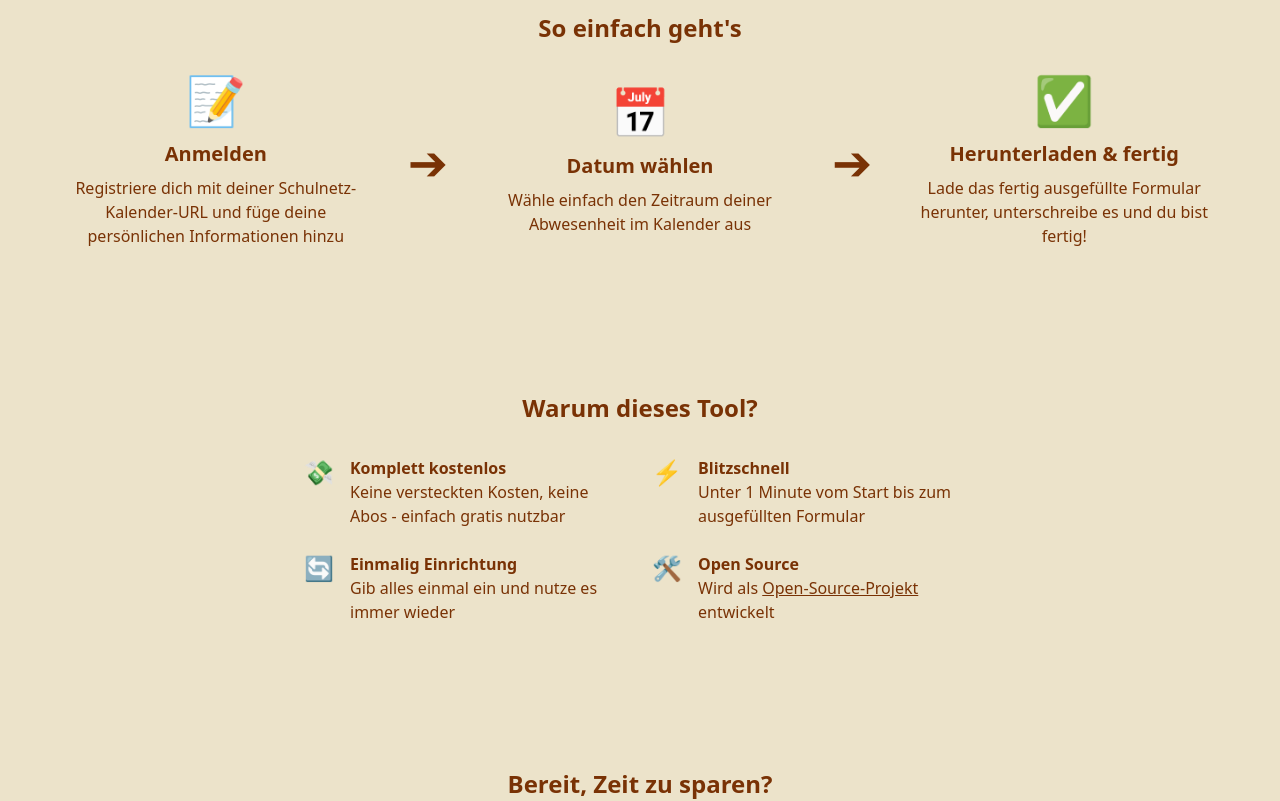
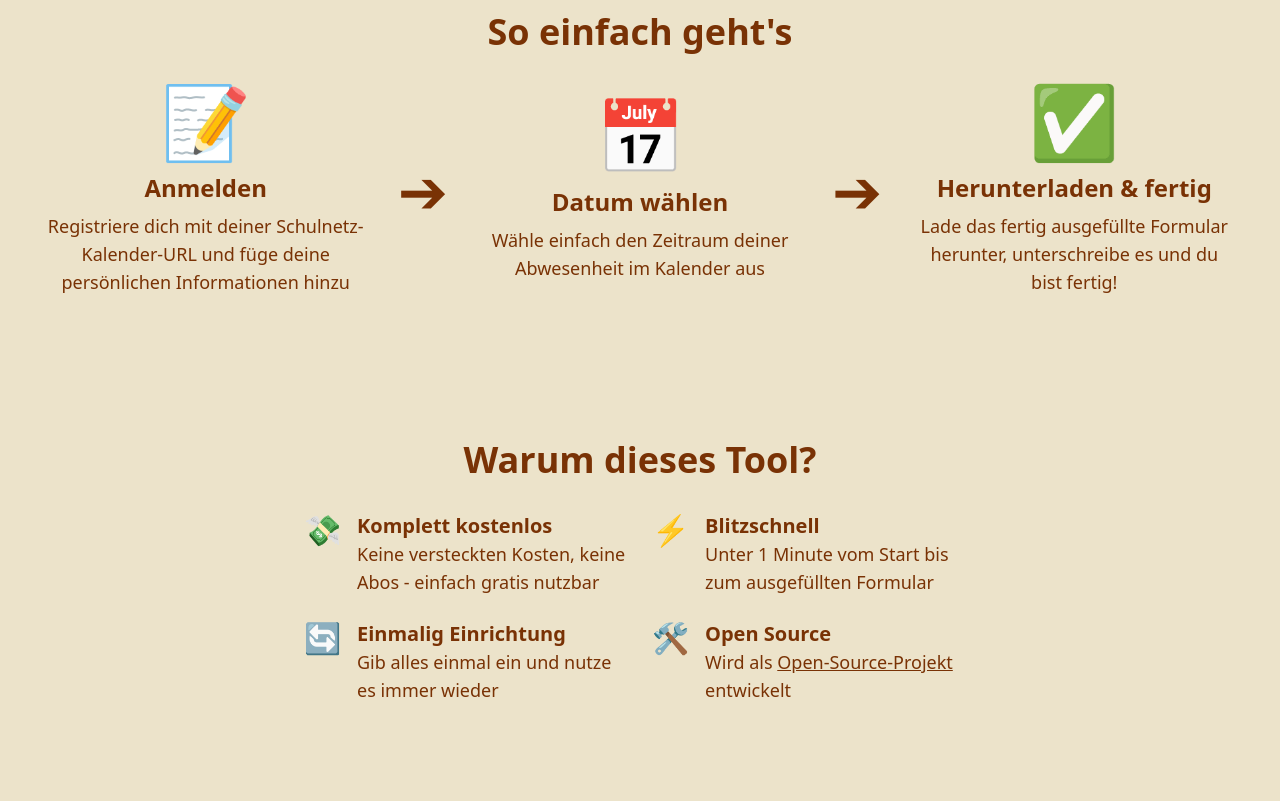
Before and after one commit to notacodes/absendo, a React (Vite) app: page /home in a window 1280 px wide. Shown: the part 580-1381 px from the top of the page. Built offline with nearby package versions, Linux system fonts and the light colour scheme; no server answers.

Commit message:
small home margin fix

```diff
--- a/src/components/Hero.tsx
+++ b/src/components/Hero.tsx
@@ -3,7 +3,7 @@ function Hero() {
         <div className="hero min-h-[60vh] bg-base-100">
             <div className="hero-content text-center">
                 <div className="max-w-md">
-                    <h1 className="text-5xl font-bold">Absendo</h1>
+                    <h1 className="text-6xl font-bold">Absendo</h1>
                     <p className="py-6 text-lg">
                         Automatisches Ausfüllen von Absenzen fürs BBZW
                     </p>
--- a/src/components/HomeContent.tsx
+++ b/src/components/HomeContent.tsx
@@ -2,66 +2,66 @@ function HomeContent() {
     return (
         <>
             <div className="py-12 container mx-auto px-4">
-                <h2 className="text-2xl font-bold text-center mb-8">So einfach geht's</h2>
+                <h2 className="text-4xl font-bold text-center mb-8">So einfach geht's</h2>
 
                 <div className="flex flex-col md:flex-row items-center justify-center space-y-8 md:space-y-0 md:space-x-8">
                     <div className="text-center">
-                        <div className="text-5xl mb-4">📝</div>
-                        <h3 className="text-xl font-bold mb-2">Anmelden</h3>
-                        <p className="max-w-xs mx-auto">Registriere dich mit deiner Schulnetz-Kalender-URL und füge deine persönlichen Informationen hinzu</p>
+                        <div className="text-7xl mb-4">📝</div>
+                        <h3 className="text-2xl font-bold mb-2">Anmelden</h3>
+                        <p className="text-lg max-w-xs mx-auto">Registriere dich mit deiner Schulnetz-Kalender-URL und füge deine persönlichen Informationen hinzu</p>
                     </div>
 
-                    <div className="text-3xl md:text-5xl rotate-90 md:rotate-0">➔</div>
+                    <div className="text-4xl md:text-6xl rotate-90 md:rotate-0">➔</div>
 
                     <div className="text-center">
-                        <div className="text-5xl mb-4">📅</div>
-                        <h3 className="text-xl font-bold mb-2">Datum wählen</h3>
-                        <p className="max-w-xs mx-auto">Wähle einfach den Zeitraum deiner Abwesenheit im Kalender aus</p>
+                        <div className="text-7xl mb-4">📅</div>
+                        <h3 className="text-2xl font-bold mb-2">Datum wählen</h3>
+                        <p className="text-lg max-w-xs mx-auto">Wähle einfach den Zeitraum deiner Abwesenheit im Kalender aus</p>
                     </div>
 
-                    <div className="text-3xl md:text-5xl rotate-90 md:rotate-0">➔</div>
+                    <div className="text-4xl md:text-6xl rotate-90 md:rotate-0">➔</div>
 
                     <div className="text-center">
-                        <div className="text-5xl mb-4">✅</div>
-                        <h3 className="text-xl font-bold mb-2">Herunterladen & fertig</h3>
-                        <p className="max-w-xs mx-auto">Lade das fertig ausgefüllte Formular herunter, unterschreibe es und du bist fertig!</p>
+                        <div className="text-7xl mb-4">✅</div>
+                        <h3 className="text-2xl font-bold mb-2">Herunterladen & fertig</h3>
+                        <p className="text-lg max-w-xs mx-auto">Lade das fertig ausgefüllte Formular herunter, unterschreibe es und du bist fertig!</p>
                     </div>
                 </div>
             </div>
 
             <div className="py-12 mt-12">
                 <div className="container mx-auto px-4">
-            <h2 className="text-2xl font-bold text-center mb-8">Warum dieses Tool?</h2>
+                    <h2 className="text-4xl font-bold text-center mb-8">Warum dieses Tool?</h2>
                     <div className="grid grid-cols-1 md:grid-cols-2 gap-6 max-w-2xl mx-auto">
                         <div className="flex items-start gap-4">
-                    <div className="text-2xl">💸</div>
+                            <div className="text-3xl">💸</div>
                             <div>
-                        <h3 className="font-bold">Komplett kostenlos</h3>
-                        <p>Keine versteckten Kosten, keine Abos - einfach gratis nutzbar</p>
+                                <h3 className="text-xl font-bold">Komplett kostenlos</h3>
+                                <p className="text-lg">Keine versteckten Kosten, keine Abos - einfach gratis nutzbar</p>
                             </div>
                         </div>
 
                         <div className="flex items-start gap-4">
-                    <div className="text-2xl">⚡</div>
+                            <div className="text-3xl">⚡</div>
                             <div>
-                        <h3 className="font-bold">Blitzschnell</h3>
-                        <p>Unter 1 Minute vom Start bis zum ausgefüllten Formular</p>
+                                <h3 className="text-xl font-bold">Blitzschnell</h3>
+                                <p className="text-lg">Unter 1 Minute vom Start bis zum ausgefüllten Formular</p>
                             </div>
                         </div>
 
                         <div className="flex items-start gap-4">
-                    <div className="text-2xl">🔄</div>
+                            <div className="text-3xl">🔄</div>
                             <div>
-                        <h3 className="font-bold">Einmalig Einrichtung</h3>
-                        <p>Gib alles einmal ein und nutze es immer wieder</p>
+                                <h3 className="text-xl font-bold">Einmalig Einrichtung</h3>
+                                <p className="text-lg">Gib alles einmal ein und nutze es immer wieder</p>
                             </div>
                         </div>
 
                         <div className="flex items-start gap-4">
-                    <div className="text-2xl">🛠️</div>
+                            <div className="text-3xl">🛠️</div>
                             <div>
-                        <h3 className="font-bold">Open Source</h3>
-                        <p>Wird als <a className="underline" href="https://github.com/notacodes/absendo" target="_blank">Open-Source-Projekt</a> entwickelt</p>
+                                <h3 className="text-xl font-bold">Open Source</h3>
+                                <p className="text-lg">Wird als <a className="underline" href="https://github.com/notacodes/absendo" target="_blank">Open-Source-Projekt</a> entwickelt</p>
                             </div>
                         </div>
                     </div>
@@ -70,10 +70,10 @@ function HomeContent() {
 
             <div className="py-12 mt-12 mb-12">
                 <div className="container mx-auto px-4 text-center">
-            <h2 className="text-2xl font-bold mb-4">Bereit, Zeit zu sparen?</h2>
-            <p className="mb-6 max-w-md mx-auto">Kein Stress mehr mit Absenzformularen! <br /> Registriere dich jetzt und erledige es in Sekunden.</p>
+                    <h2 className="text-4xl font-bold mb-4">Bereit, Zeit zu sparen?</h2>
+                    <p className="text-xl mb-6 max-w-md mx-auto">Kein Stress mehr mit Absenzformularen! <br /> Registriere dich jetzt und erledige es in Sekunden.</p>
                     <button
-                className="btn btn-primary"
+                        className="btn btn-primary text-lg"
                         onClick={() => window.location.href = '/signup'}
                     >
                         Jetzt kostenlos nutzen
```
Lines whose indentation alone changed are shown as unchanged.
